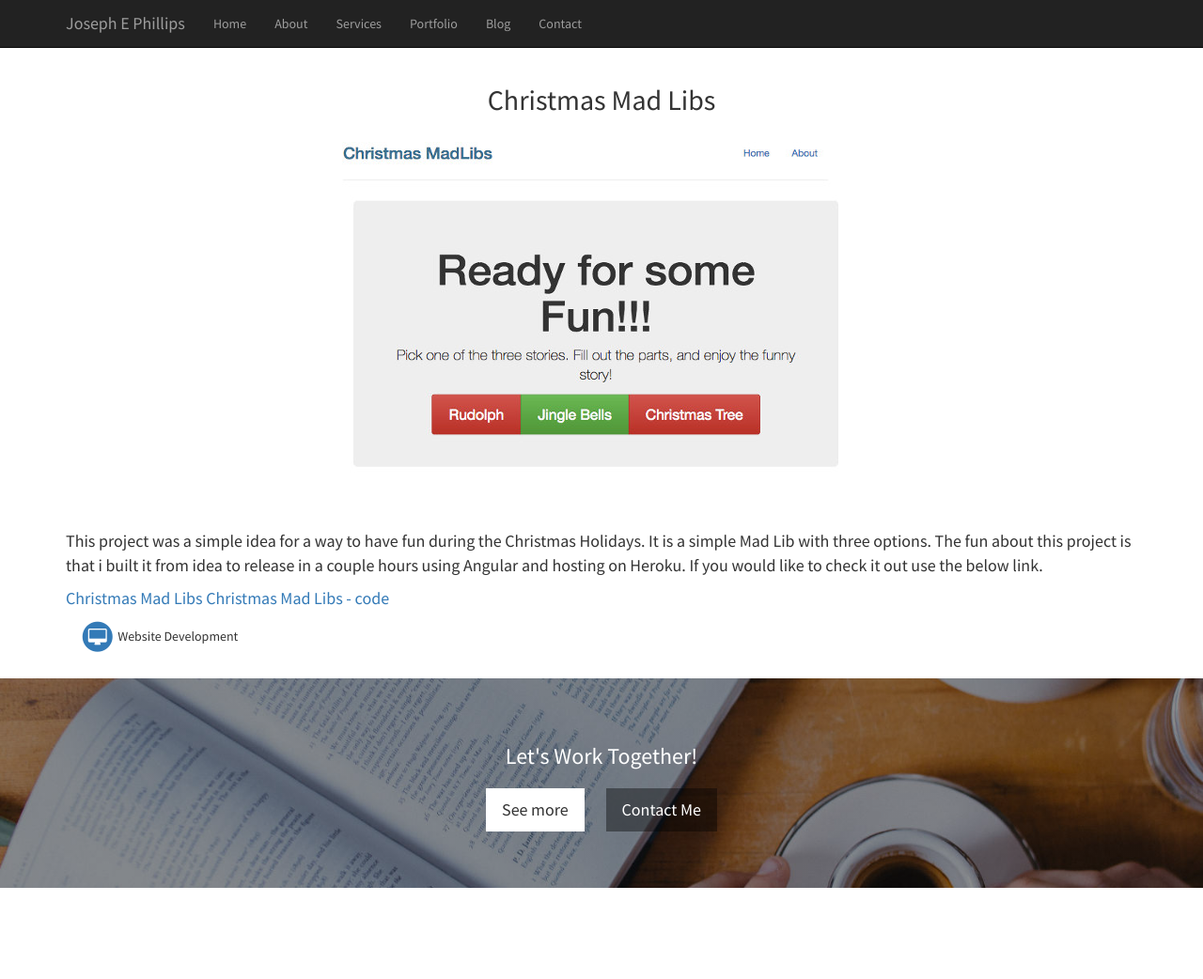
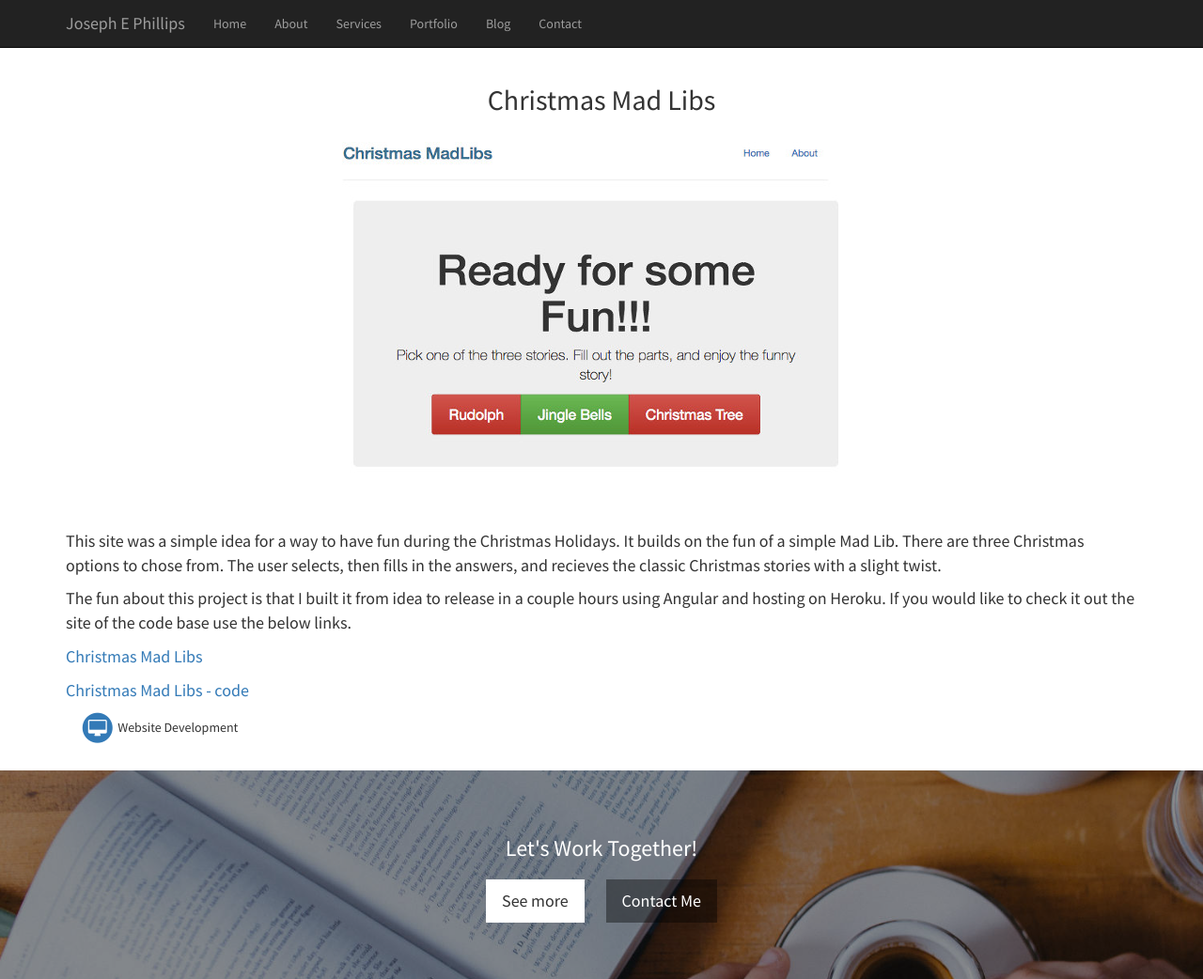
Before and after one commit to 2joephillips/2joephillips.github.io, a Jekyll site: the page built from _projects/christmasmadlibs.md, in a window 1280 px wide and 1042 px high. Shown: the whole window at 94% size. Built offline with Jekyll 4.4.1, drawn with Linux system fonts in a browser that asks for light colours; nearby versions of some CDN libraries.

Commit message:
Modify description for Christmas Mad Lib

```diff
--- a/_projects/christmasmadlibs.md
+++ b/_projects/christmasmadlibs.md
@@ -7,9 +7,12 @@ tags:
  - Website Development
 ---
 
-This project was a simple idea for a way to have fun during the Christmas Holidays. It is a simple Mad Lib with three options.
-The fun about this project is that i built it from idea to release in a couple hours using Angular and hosting on Heroku. If you would like to check it out
-use the below link.
+This site was a simple idea for a way to have fun during the Christmas Holidays. It builds on the fun of a simple Mad Lib. There are three Christmas options to chose from.
+The user selects, then fills in the answers, and recieves the classic Christmas stories with a slight twist.
+
+The fun about this project is that I built it from idea to release in a couple hours using Angular and hosting on Heroku. If you would like to check it out
+the site of the code base use the below links.
 
 [Christmas Mad Libs](secure-refuge-85934.herokuapp.com){:target="_blank"}
+
 [Christmas Mad Libs - code ](https://github.com/2joephillips/christmasMadLib){:target="_blank"}
```
